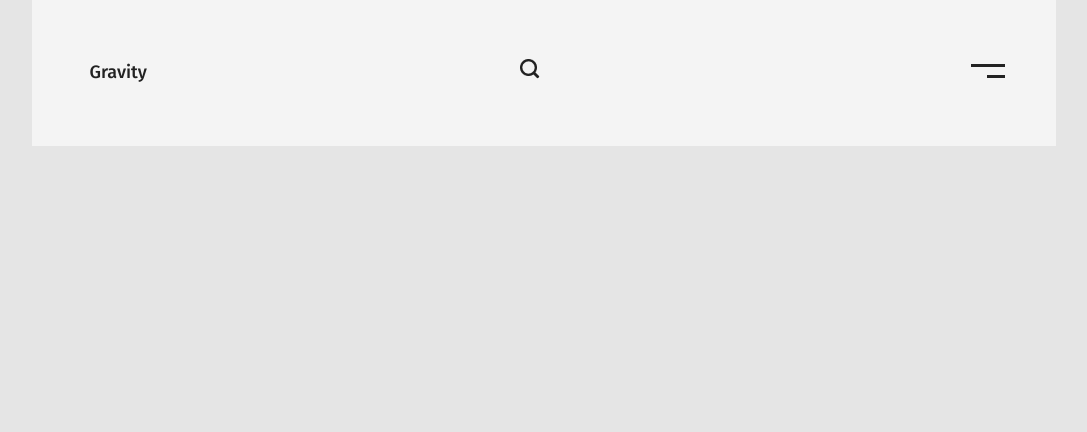
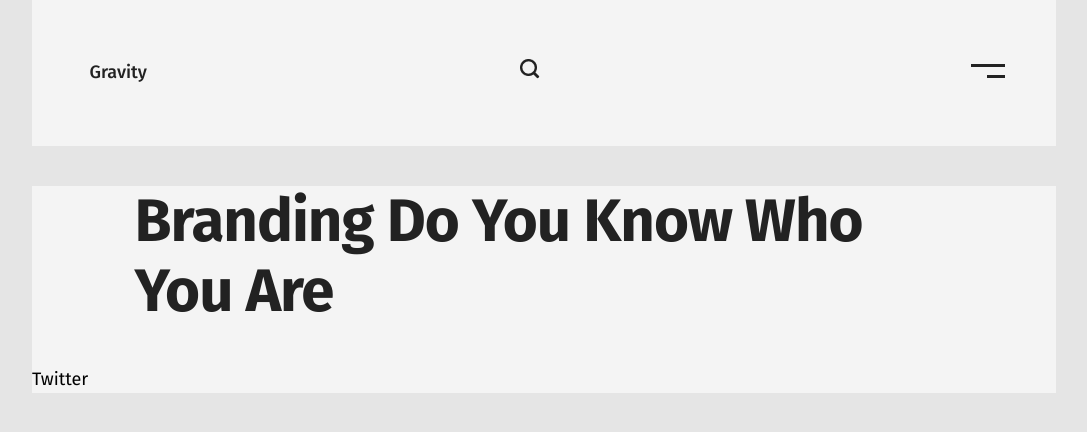
Before and after one commit to IacovColisnicenco/sk-trainings, a plain HTML site: page index.html in a window 1280 px wide. Shown: the whole page, without its empty margins (96-1183 px from the left). Drawn offline with nearby package versions, Linux system fonts and the light colour scheme.

Commit message:
update 18.03.2021

```diff
--- a/css/style.css
+++ b/css/style.css
@@ -53,3 +53,14 @@ header>nav div:nth-child(3) {
     flex-basis: 5%;
     padding-right: 5%;
 }
+
+h1 {
+    font-style: normal;
+    font-weight: bold;
+    font-size: 60px;
+    line-height: 70px;
+    /* or 117% */
+    letter-spacing: -1px;
+    /* Black */
+    color: #222222;
+}
--- a/index.html
+++ b/index.html
@@ -19,7 +19,14 @@
 			<div><img src="/img/toggle-menu.svg" alt="menu"></div>
 		</nav>
 	</header>
-	<main></main>
+	<main>
+<section>
+<header><h1>Branding Do You Know Who You Are</h1></header>
+<div class="social_icons">Twitter</div>
+
+</section>
+
+	</main>
 	<footer></footer>
 </body>
 
```
Also changed, not shown: 1 other file.
